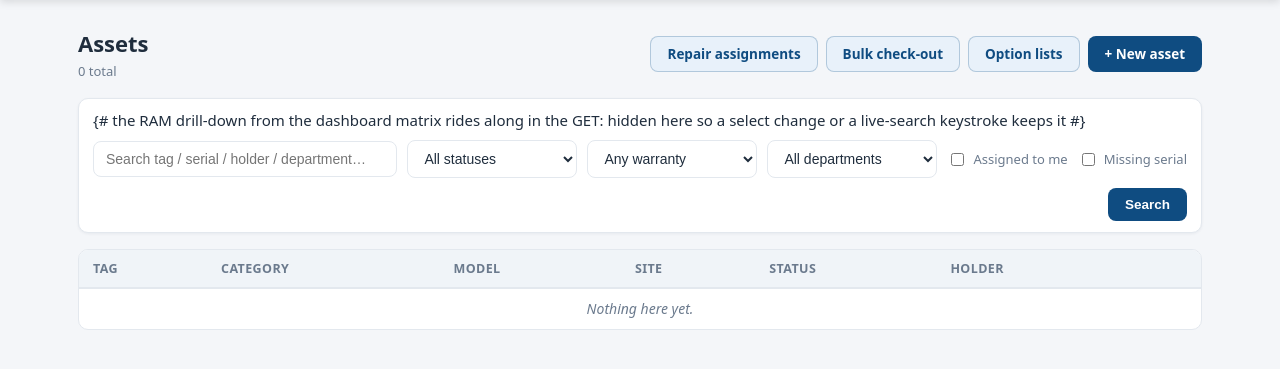
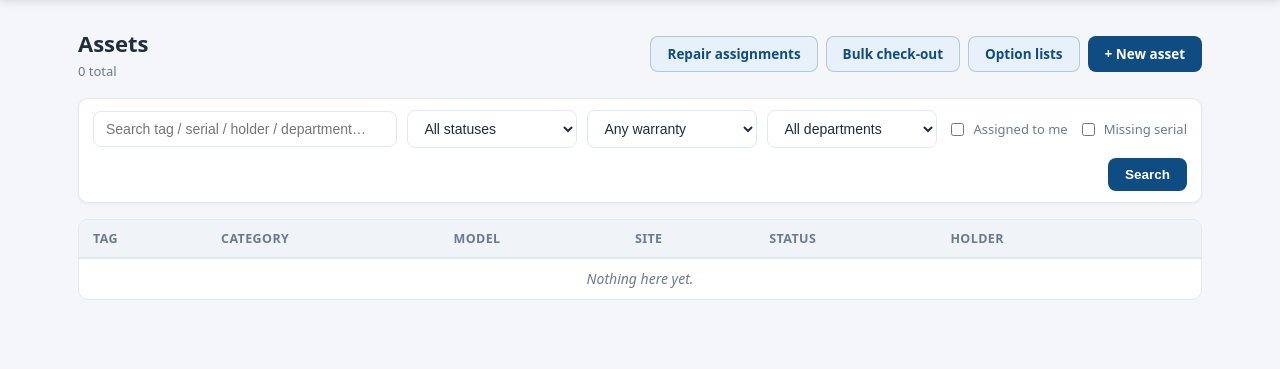
Before and after one commit to salaithantzawwin1/itasset, a Django app: page /assets/ in a window 1280 px wide. Shown: the part 58-427 px from the top of the page. Run offline with Django 5.2, Linux system fonts and the light colour scheme; the visitor is signed in with stand-in values (Sample User, id 1); data that the repository does not hold is empty; parts of the project's set-up code (start-up, migrations or seed data) failed here and were passed over.

Commit message:
Keep the drill-down comment on one line
Django's {# … #} lexer only matches within a line, so the wrapped note in
the filter form shipped to the browser as literal text and failed the
template-comment smoke test.

Generated with Codebuff 🤖
Co-Authored-By: Codebuff <noreply@codebuff.com>

```diff
--- a/templates/assets/asset_list.html
+++ b/templates/assets/asset_list.html
@@ -17,8 +17,7 @@
 </div>
 {# inputs live INSIDE the form so submitting actually sends q/status/… (was an empty form) #}
 <form id="filterform" class="filterbar" method="get">
-  {# the RAM drill-down from the dashboard matrix rides along in the GET:
-     hidden here so a select change or a live-search keystroke keeps it #}
+  {# RAM drill-down rides along in the GET: hidden so search/select keeps it #}
   {% if request.GET.ram_type %}<input type="hidden" name="ram_type" value="{{ request.GET.ram_type }}">{% endif %}
   {% if request.GET.ram_speed %}<input type="hidden" name="ram_speed" value="{{ request.GET.ram_speed }}">{% endif %}
   <input type="text" name="q" placeholder="{% t "asset.search_ph_full" %}" value="{{ request.GET.q }}">
```
